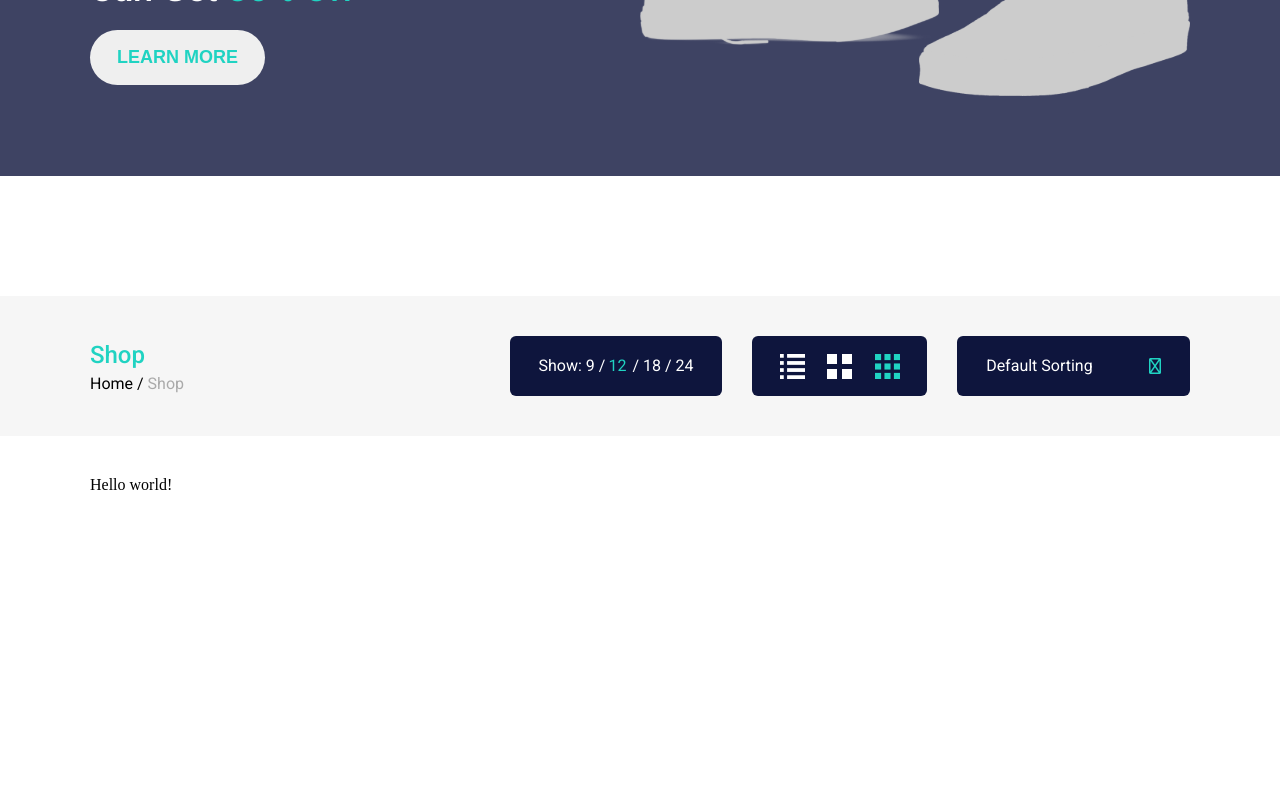
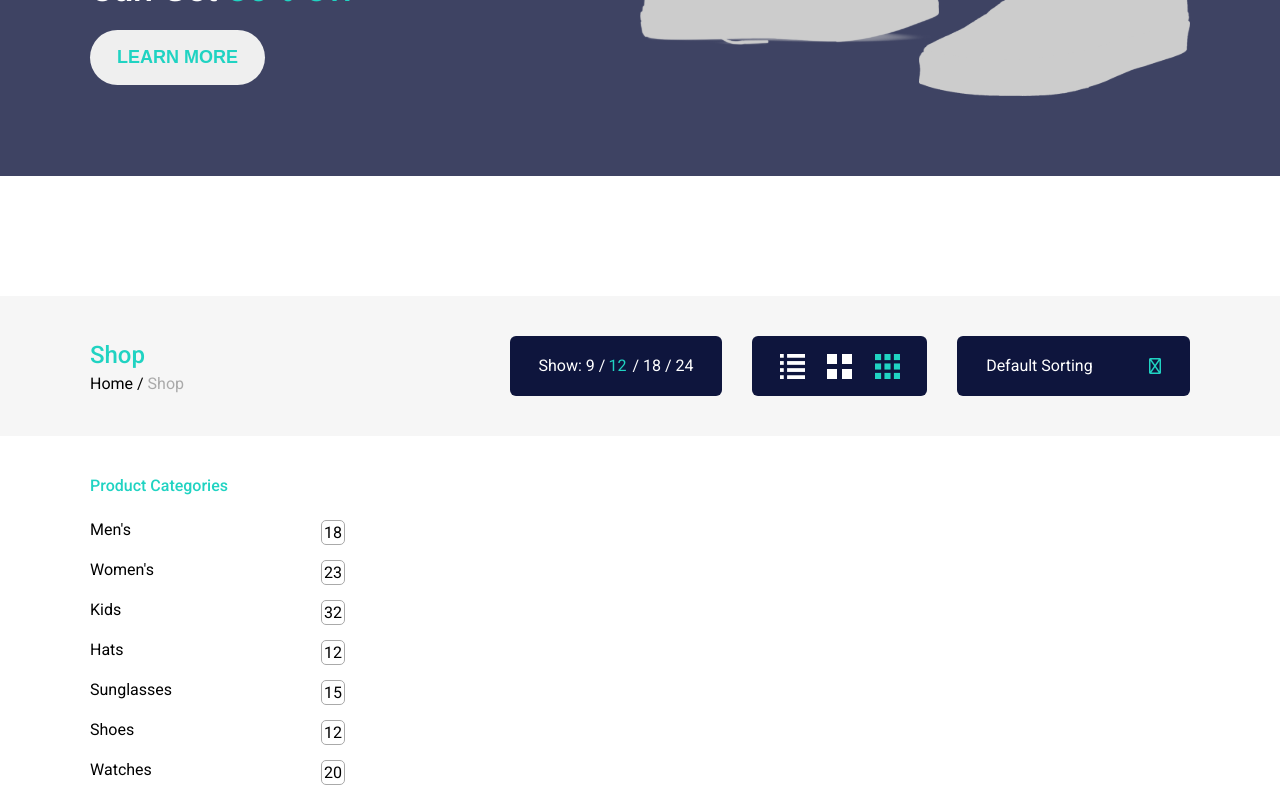
Before and after one commit to ScrumWin21/ScrumFrontEnd, a React (Create React App) app: page /ShopPage in a window 1280 px wide. Shown: the part 323-1123 px from the top of the page. Before the commit the page ends 817 px from the top, so only its background shows below. Built offline with nearby package versions, Linux system fonts and the light colour scheme.

Commit message:
Item #97 hard coding data completed, Item #98 loop through, display information correctly completed

```diff
--- a/css/App.css
+++ b/css/App.css
@@ -1291,6 +1291,43 @@ p {
   color: #20d3c2;
 }
 
+.shopBannerLeft-title {
+  font-family: "Roboto", sans-serif;
+  color: #20d3c2;
+  font-weight: 500;
+  margin-bottom: 25px;
+}
+
+.shopBannerLeft-container {
+  width: 255px;
+  height: auto;
+}
+
+.shopBannerLeft-container-content {
+  width: 100%;
+  display: flex;
+  margin-bottom: 15px;
+  justify-content: space-between;
+  font-family: "Roboto", sans-serif;
+  cursor: pointer;
+}
+
+.shopBannerLeft-container-content:hover {
+  color: #20d3c2;
+}
+
+.shopBannerLeft-container-content:hover .shoperBannerLeft-numberBox {
+  background-color: #20d3c2;
+  color: #ffffff;
+  border: 1px solid #20d3c2;
+}
+
+.shoperBannerLeft-numberBox {
+  border: 1px solid #AAAAAA;
+  border-radius: 5px;
+  padding: 2px;
+}
+
 .shopPage-sectionThree-container {
   margin-top: 40px;
 }
--- a/scss/ShopPage/_shopBannerLeft.scss
+++ b/scss/ShopPage/_shopBannerLeft.scss
@@ -0,0 +1,34 @@
+.shopBannerLeft-title {
+    font-family: $FontMain;
+    color: $ThemeColorTeal;
+    font-weight: 500;
+    margin-bottom: 25px;
+}
+
+.shopBannerLeft-container {
+    width: 255px;
+    height: auto;
+}
+
+.shopBannerLeft-container-content {
+    width: 100%;
+    display: flex;
+    margin-bottom: 15px;
+    justify-content: space-between;
+    font-family: $FontMain;
+    cursor: pointer;
+    &:hover {
+        color: $ThemeColorTeal;
+        .shoperBannerLeft-numberBox {
+            background-color: $ThemeColorTeal;
+            color: $White;
+            border: 1px solid $ThemeColorTeal;
+        }
+    }
+}
+
+.shoperBannerLeft-numberBox {
+    border: 1px solid #AAAAAA;
+    border-radius: 5px;
+    padding:2px;
+}
--- a/src/components/shopDetails/ShopComponents/ShopLeftBanner/ShopLeftBanner.js
+++ b/src/components/shopDetails/ShopComponents/ShopLeftBanner/ShopLeftBanner.js
@@ -1,6 +1,64 @@
 import React from "react";
 
+let productCategories = [
+  {
+    category: "Men's",
+    count: "18",
+  },
+  {
+    category: "Women's",
+    count: "23",
+    },
+    {
+        category: "Kids",
+        count: "32",
+    },
+    {
+        category: "Hats",
+        count: "12",
+    },
+    {
+        category: "Sunglasses",
+        count: "15",
+    },
+    {
+        category: "Shoes",
+        count: "12",
+    },
+    {
+        category: "Watches",
+        count: "20",
+      },
+];
+
 export const ShopBannerLeft = () => {
-    return <>
-    <div>Hello world!</div></>;
+  return (
+    <>
+      <div className="shopBannerLeft-title">Product Categories</div>
+      <div className="shopBannerLeft-container">
+        {productCategories.map((productCategories) => (
+          <div className="shopBannerLeft-container-content">
+            <div>{productCategories.category}</div>
+            <div className="shoperBannerLeft-numberBox">
+              {productCategories.count}
+            </div>
+          </div>
+        ))}
+
+        {/* <div className="shopBannerLeft-container-content">
+                        <div>{productCategories.product}</div>
+                        <div className="shoperBannerLeft-numberBox">{productCategories.count}</div>
+            </div> */}
+
+        {/* <div className="shopBannerLeft-container-content">
+                <div>Men's</div>
+                <div className="shoperBannerLeft-numberBox">18</div>
+            </div> */}
+        {/* <div className="shopBannerLeft-container-content">
+                <div>Men's</div>
+                <div className="shoperBannerLeft-numberBox">18</div>
+            </div> */}
+      </div>
+    </>
+  );
 };
```
